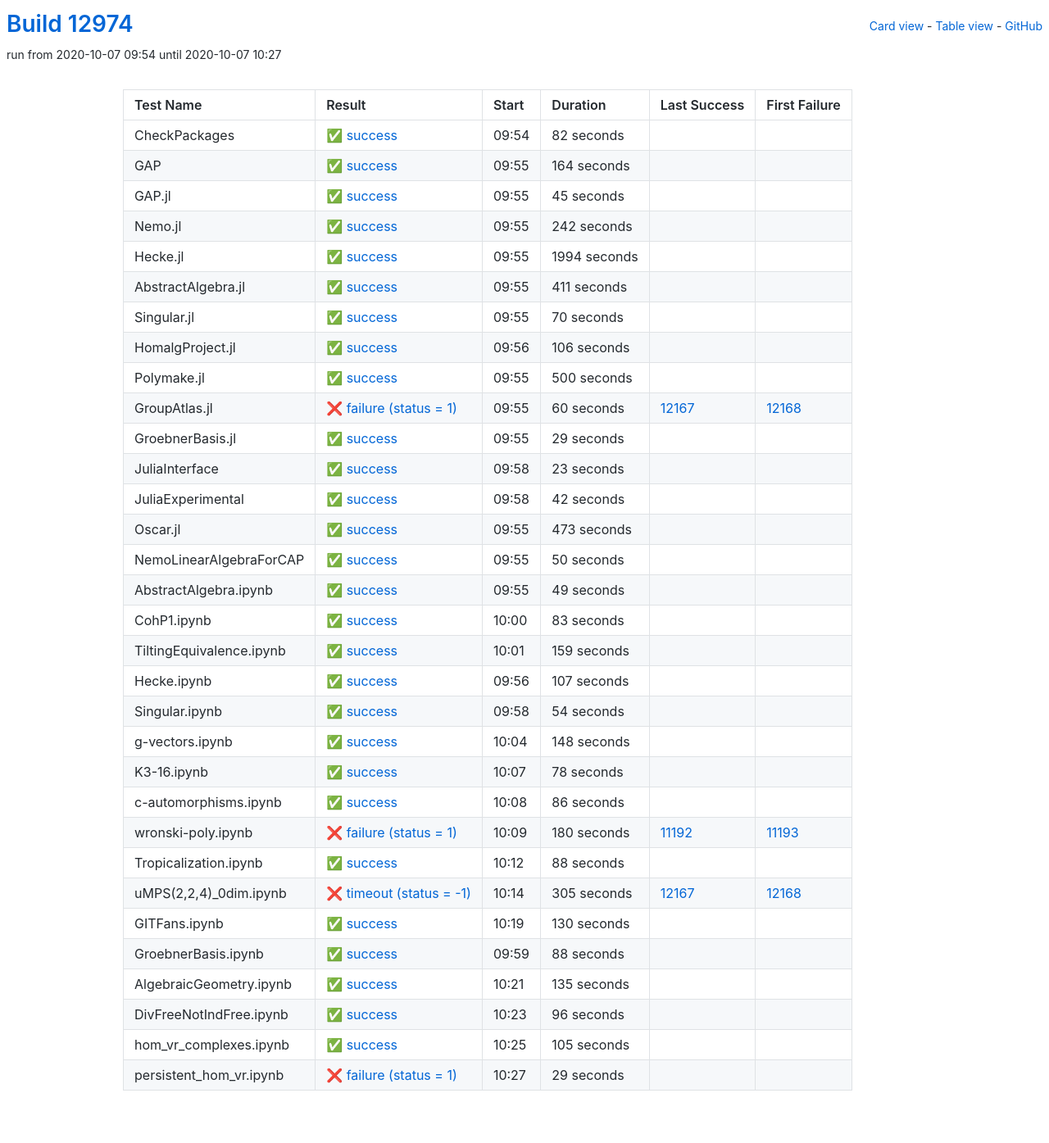
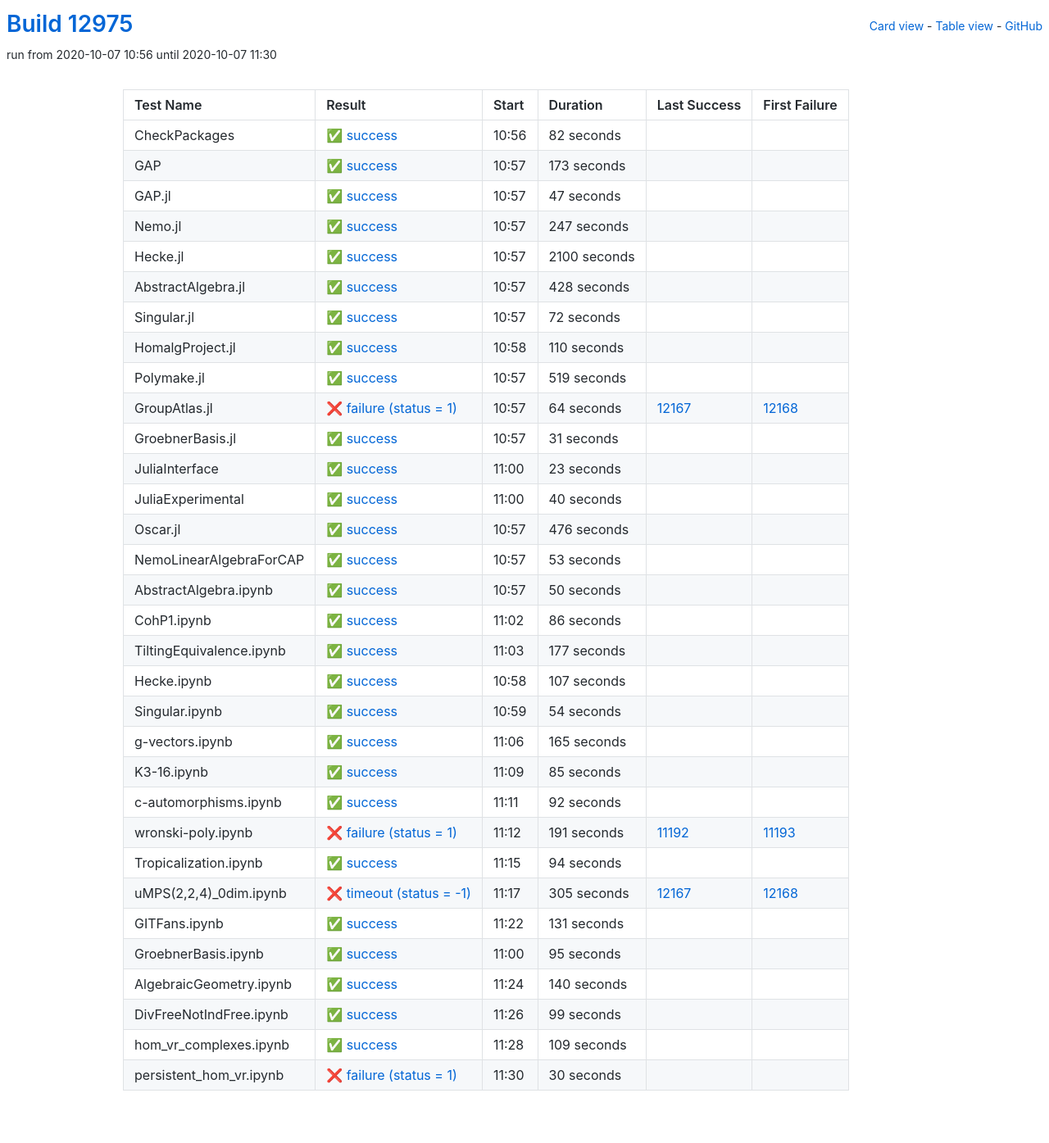
Before and after one commit to oscar-system/oscar-ci-status, a Jekyll site: the page built from table.html, in a window 1280 px wide. Shown: the whole page at 82% size. Built offline with Jekyll 4.4.1, drawn with Linux system fonts in a browser that asks for light colours.

Commit message:
Build #12975

```diff
--- a/_data/ci.yml
+++ b/_data/ci.yml
@@ -1,6 +1,6 @@
 ---
-build: 12974
-build_url: https://oscarci.mathematik.uni-kl.de/job/oscar/12974/
+build: 12975
+build_url: https://oscarci.mathematik.uni-kl.de/job/oscar/12975/
 job: oscar
 organization: oscar-system
 repo: oscar-ci-status
@@ -8,8 +8,8 @@
 tests:
 - name: CheckPackages
   id: checkpackages
-  log: https://oscarci.mathematik.uni-kl.de/job/oscar/12974/artifact/logs/build-12974/CheckPackages.log
-  start: 2020-10-07 09:54
+  log: https://oscarci.mathematik.uni-kl.de/job/oscar/12975/artifact/logs/build-12975/CheckPackages.log
+  start: 2020-10-07 10:56
   success: true
   exitcode: 0
   status: success
@@ -20,128 +20,128 @@
   first_failure_url:
 - name: GAP
   id: gap
-  log: https://oscarci.mathematik.uni-kl.de/job/oscar/12974/artifact/logs/build-12974/GAP.log
-  start: 2020-10-07 09:55
+  log: https://oscarci.mathematik.uni-kl.de/job/oscar/12975/artifact/logs/build-12975/GAP.log
+  start: 2020-10-07 10:57
   success: true
   exitcode: 0
   status: success
-  duration: 164
+  duration: 173
   last_success: false
   last_success_url:
   first_failure: false
   first_failure_url:
 - name: GAP.jl
   id: gap-jl
-  log: https://oscarci.mathematik.uni-kl.de/job/oscar/12974/artifact/logs/build-12974/GAP.jl.log
-  start: 2020-10-07 09:55
+  log: https://oscarci.mathematik.uni-kl.de/job/oscar/12975/artifact/logs/build-12975/GAP.jl.log
+  start: 2020-10-07 10:57
   success: true
   exitcode: 0
   status: success
-  duration: 45
+  duration: 47
   last_success: false
   last_success_url:
   first_failure: false
   first_failure_url:
 - name: Nemo.jl
   id: nemo-jl
-  log: https://oscarci.mathematik.uni-kl.de/job/oscar/12974/artifact/logs/build-12974/Nemo.jl.log
-  start: 2020-10-07 09:55
+  log: https://oscarci.mathematik.uni-kl.de/job/oscar/12975/artifact/logs/build-12975/Nemo.jl.log
+  start: 2020-10-07 10:57
   success: true
   exitcode: 0
   status: success
-  duration: 242
+  duration: 247
   last_success: false
   last_success_url:
   first_failure: false
   first_failure_url:
 - name: Hecke.jl
   id: hecke-jl
-  log: https://oscarci.mathematik.uni-kl.de/job/oscar/12974/artifact/logs/build-12974/Hecke.jl.log
-  start: 2020-10-07 09:55
+  log: https://oscarci.mathematik.uni-kl.de/job/oscar/12975/artifact/logs/build-12975/Hecke.jl.log
+  start: 2020-10-07 10:57
   success: true
   exitcode: 0
   status: success
-  duration: 1994
+  duration: 2100
   last_success: false
   last_success_url:
   first_failure: false
   first_failure_url:
 - name: AbstractAlgebra.jl
   id: abstractalgebra-jl
-  log: https://oscarci.mathematik.uni-kl.de/job/oscar/12974/artifact/logs/build-12974/AbstractAlgebra.jl.log
-  start: 2020-10-07 09:55
+  log: https://oscarci.mathematik.uni-kl.de/job/oscar/12975/artifact/logs/build-12975/AbstractAlgebra.jl.log
+  start: 2020-10-07 10:57
   success: true
   exitcode: 0
   status: success
-  duration: 411
+  duration: 428
   last_success: false
   last_success_url:
   first_failure: false
   first_failure_url:
 - name: Singular.jl
   id: singular-jl
-  log: https://oscarci.mathematik.uni-kl.de/job/oscar/12974/artifact/logs/build-12974/Singular.jl.log
-  start: 2020-10-07 09:55
+  log: https://oscarci.mathematik.uni-kl.de/job/oscar/12975/artifact/logs/build-12975/Singular.jl.log
+  start: 2020-10-07 10:57
   success: true
   exitcode: 0
   status: success
-  duration: 70
+  duration: 72
   last_success: false
   last_success_url:
   first_failure: false
   first_failure_url:
 - name: HomalgProject.jl
   id: homalgproject-jl
-  log: https://oscarci.mathematik.uni-kl.de/job/oscar/12974/artifact/logs/build-12974/HomalgProject.jl.log
-  start: 2020-10-07 09:56
+  log: https://oscarci.mathematik.uni-kl.de/job/oscar/12975/artifact/logs/build-12975/HomalgProject.jl.log
+  start: 2020-10-07 10:58
   success: true
   exitcode: 0
   status: success
-  duration: 106
+  duration: 110
   last_success: false
   last_success_url:
   first_failure: false
   first_failure_url:
 - name: Polymake.jl
   id: polymake-jl
-  log: https://oscarci.mathematik.uni-kl.de/job/oscar/12974/artifact/logs/build-12974/Polymake.jl.log
-  start: 2020-10-07 09:55
+  log: https://oscarci.mathematik.uni-kl.de/job/oscar/12975/artifact/logs/build-12975/Polymake.jl.log
+  start: 2020-10-07 10:57
   success: true
   exitcode: 0
   status: success
-  duration: 500
+  duration: 519
   last_success: false
   last_success_url:
   first_failure: false
   first_failure_url:
 - name: GroupAtlas.jl
   id: groupatlas-jl
-  log: https://oscarci.mathematik.uni-kl.de/job/oscar/12974/artifact/logs/build-12974/GroupAtlas.jl.log
-  start: 2020-10-07 09:55
+  log: https://oscarci.mathematik.uni-kl.de/job/oscar/12975/artifact/logs/build-12975/GroupAtlas.jl.log
+  start: 2020-10-07 10:57
   success: false
   exitcode: 1
   status: failure
-  duration: 60
+  duration: 64
   last_success: 12167
   last_success_url: https://oscarci.mathematik.uni-kl.de/job/oscar/12167/
   first_failure: 12168
   first_failure_url: https://oscarci.mathematik.uni-kl.de/job/oscar/12168/
 - name: GroebnerBasis.jl
   id: groebnerbasis-jl
-  log: https://oscarci.mathematik.uni-kl.de/job/oscar/12974/artifact/logs/build-12974/GroebnerBasis.jl.log
-  start: 2020-10-07 09:55
+  log: https://oscarci.mathematik.uni-kl.de/job/oscar/12975/artifact/logs/build-12975/GroebnerBasis.jl.log
+  start: 2020-10-07 10:57
   success: true
   exitcode: 0
   status: success
-  duration: 29
+  duration: 31
   last_success: false
   last_success_url:
   first_failure: false
   first_failure_url:
 - name: JuliaInterface
   id: juliainterface
-  log: https://oscarci.mathematik.uni-kl.de/job/oscar/12974/artifact/logs/build-12974/JuliaInterface.log
-  start: 2020-10-07 09:58
+  log: https://oscarci.mathematik.uni-kl.de/job/oscar/12975/artifact/logs/build-12975/JuliaInterface.log
+  start: 2020-10-07 11:00
   success: true
   exitcode: 0
   status: success
@@ -152,32 +152,44 @@
   first_failure_url:
 - name: JuliaExperimental
   id: juliaexperimental
-  log: https://oscarci.mathematik.uni-kl.de/job/oscar/12974/artifact/logs/build-12974/JuliaExperimental.log
-  start: 2020-10-07 09:58
+  log: https://oscarci.mathematik.uni-kl.de/job/oscar/12975/artifact/logs/build-12975/JuliaExperimental.log
+  start: 2020-10-07 11:00
   success: true
   exitcode: 0
   status: success
-  duration: 42
+  duration: 40
   last_success: false
   last_success_url:
   first_failure: false
   first_failure_url:
 - name: Oscar.jl
   id: oscar-jl
-  log: https://oscarci.mathematik.uni-kl.de/job/oscar/12974/artifact/logs/build-12974/Oscar.jl.log
-  start: 2020-10-07 09:55
+  log: https://oscarci.mathematik.uni-kl.de/job/oscar/12975/artifact/logs/build-12975/Oscar.jl.log
+  start: 2020-10-07 10:57
   success: true
   exitcode: 0
   status: success
-  duration: 473
+  duration: 476
   last_success: false
   last_success_url:
   first_failure: false
   first_failure_url:
 - name: NemoLinearAlgebraForCAP
   id: nemolinearalgebraforcap
-  log: https://oscarci.mathematik.uni-kl.de/job/oscar/12974/artifact/logs/build-12974/NemoLinearAlgebraForCAP.log
-  start: 2020-10-07 09:55
+  log: https://oscarci.mathematik.uni-kl.de/job/oscar/12975/artifact/logs/build-12975/NemoLinearAlgebraForCAP.log
+  start: 2020-10-07 10:57
+  success: true
+  exitcode: 0
+  status: success
+  duration: 53
+  last_success: false
+  last_success_url:
+  first_failure: false
+  first_failure_url:
+- name: AbstractAlgebra.ipynb
+  id: abstractalgebra-ipynb
+  log: https://oscarci.mathematik.uni-kl.de/job/oscar/12975/artifact/logs/build-12975/AbstractAlgebra.ipynb.log
+  start: 2020-10-07 10:57
   success: true
   exitcode: 0
   status: success
@@ -186,46 +198,34 @@
   last_success_url:
   first_failure: false
   first_failure_url:
-- name: AbstractAlgebra.ipynb
-  id: abstractalgebra-ipynb
-  log: https://oscarci.mathematik.uni-kl.de/job/oscar/12974/artifact/logs/build-12974/AbstractAlgebra.ipynb.log
-  start: 2020-10-07 09:55
+- name: CohP1.ipynb
+  id: cohp1-ipynb
+  log: https://oscarci.mathematik.uni-kl.de/job/oscar/12975/artifact/logs/build-12975/CohP1.ipynb.log
+  start: 2020-10-07 11:02
   success: true
   exitcode: 0
   status: success
-  duration: 49
-  last_success: false
-  last_success_url:
-  first_failure: false
-  first_failure_url:
-- name: CohP1.ipynb
-  id: cohp1-ipynb
-  log: https://oscarci.mathematik.uni-kl.de/job/oscar/12974/artifact/logs/build-12974/CohP1.ipynb.log
-  start: 2020-10-07 10:00
-  success: true
-  exitcode: 0
-  status: success
-  duration: 83
+  duration: 86
   last_success: false
   last_success_url:
   first_failure: false
   first_failure_url:
 - name: TiltingEquivalence.ipynb
   id: tiltingequivalence-ipynb
-  log: https://oscarci.mathematik.uni-kl.de/job/oscar/12974/artifact/logs/build-12974/TiltingEquivalence.ipynb.log
-  start: 2020-10-07 10:01
+  log: https://oscarci.mathematik.uni-kl.de/job/oscar/12975/artifact/logs/build-12975/TiltingEquivalence.ipynb.log
+  start: 2020-10-07 11:03
   success: true
   exitcode: 0
   status: success
-  duration: 159
+  duration: 177
   last_success: false
   last_success_url:
   first_failure: false
   first_failure_url:
 - name: Hecke.ipynb
   id: hecke-ipynb
-  log: https://oscarci.mathematik.uni-kl.de/job/oscar/12974/artifact/logs/build-12974/Hecke.ipynb.log
-  start: 2020-10-07 09:56
+  log: https://oscarci.mathematik.uni-kl.de/job/oscar/12975/artifact/logs/build-12975/Hecke.ipynb.log
+  start: 2020-10-07 10:58
   success: true
   exitcode: 0
   status: success
@@ -236,8 +236,8 @@
   first_failure_url:
 - name: Singular.ipynb
   id: singular-ipynb
-  log: https://oscarci.mathematik.uni-kl.de/job/oscar/12974/artifact/logs/build-12974/Singular.ipynb.log
-  start: 2020-10-07 09:58
+  log: https://oscarci.mathematik.uni-kl.de/job/oscar/12975/artifact/logs/build-12975/Singular.ipynb.log
+  start: 2020-10-07 10:59
   success: true
   exitcode: 0
   status: success
@@ -248,68 +248,68 @@
   first_failure_url:
 - name: g-vectors.ipynb
   id: g-vectors-ipynb
-  log: https://oscarci.mathematik.uni-kl.de/job/oscar/12974/artifact/logs/build-12974/g-vectors.ipynb.log
-  start: 2020-10-07 10:04
+  log: https://oscarci.mathematik.uni-kl.de/job/oscar/12975/artifact/logs/build-12975/g-vectors.ipynb.log
+  start: 2020-10-07 11:06
   success: true
   exitcode: 0
   status: success
-  duration: 148
+  duration: 165
   last_success: false
   last_success_url:
   first_failure: false
   first_failure_url:
 - name: K3-16.ipynb
   id: k3-16-ipynb
-  log: https://oscarci.mathematik.uni-kl.de/job/oscar/12974/artifact/logs/build-12974/K3-16.ipynb.log
-  start: 2020-10-07 10:07
+  log: https://oscarci.mathematik.uni-kl.de/job/oscar/12975/artifact/logs/build-12975/K3-16.ipynb.log
+  start: 2020-10-07 11:09
   success: true
   exitcode: 0
   status: success
-  duration: 78
+  duration: 85
   last_success: false
   last_success_url:
   first_failure: false
   first_failure_url:
 - name: c-automorphisms.ipynb
   id: c-automorphisms-ipynb
-  log: https://oscarci.mathematik.uni-kl.de/job/oscar/12974/artifact/logs/build-12974/c-automorphisms.ipynb.log
-  start: 2020-10-07 10:08
+  log: https://oscarci.mathematik.uni-kl.de/job/oscar/12975/artifact/logs/build-12975/c-automorphisms.ipynb.log
+  start: 2020-10-07 11:11
   success: true
   exitcode: 0
   status: success
-  duration: 86
+  duration: 92
   last_success: false
   last_success_url:
   first_failure: false
   first_failure_url:
 - name: wronski-poly.ipynb
   id: wronski-poly-ipynb
-  log: https://oscarci.mathematik.uni-kl.de/job/oscar/12974/artifact/logs/build-12974/wronski-poly.ipynb.log
-  start: 2020-10-07 10:09
+  log: https://oscarci.mathematik.uni-kl.de/job/oscar/12975/artifact/logs/build-12975/wronski-poly.ipynb.log
+  start: 2020-10-07 11:12
   success: false
   exitcode: 1
   status: failure
-  duration: 180
+  duration: 191
   last_success: 11192
   last_success_url: https://oscarci.mathematik.uni-kl.de/job/oscar/11192/
   first_failure: 11193
   first_failure_url: https://oscarci.mathematik.uni-kl.de/job/oscar/11193/
 - name: Tropicalization.ipynb
   id: tropicalization-ipynb
-  log: https://oscarci.mathematik.uni-kl.de/job/oscar/12974/artifact/logs/build-12974/Tropicalization.ipynb.log
-  start: 2020-10-07 10:12
+  log: https://oscarci.mathematik.uni-kl.de/job/oscar/12975/artifact/logs/build-12975/Tropicalization.ipynb.log
+  start: 2020-10-07 11:15
   success: true
   exitcode: 0
   status: success
-  duration: 88
+  duration: 94
   last_success: false
   last_success_url:
   first_failure: false
   first_failure_url:
 - name: uMPS(2,2,4)_0dim.ipynb
   id: umps-2-2-4-0dim-ipynb
-  log: https://oscarci.mathematik.uni-kl.de/job/oscar/12974/artifact/logs/build-12974/uMPS-2-2-4-_0dim.ipynb.log
-  start: 2020-10-07 10:14
+  log: https://oscarci.mathematik.uni-kl.de/job/oscar/12975/artifact/logs/build-12975/uMPS-2-2-4-_0dim.ipynb.log
+  start: 2020-10-07 11:17
   success: false
   exitcode: -1
   status: timeout
@@ -320,72 +320,72 @@
   first_failure_url: https://oscarci.mathematik.uni-kl.de/job/oscar/12168/
 - name: GITFans.ipynb
   id: gitfans-ipynb
-  log: https://oscarci.mathematik.uni-kl.de/job/oscar/12974/artifact/logs/build-12974/GITFans.ipynb.log
-  start: 2020-10-07 10:19
+  log: https://oscarci.mathematik.uni-kl.de/job/oscar/12975/artifact/logs/build-12975/GITFans.ipynb.log
+  start: 2020-10-07 11:22
   success: true
   exitcode: 0
   status: success
-  duration: 130
+  duration: 131
   last_success: false
   last_success_url:
   first_failure: false
   first_failure_url:
 - name: GroebnerBasis.ipynb
   id: groebnerbasis-ipynb
-  log: https://oscarci.mathematik.uni-kl.de/job/oscar/12974/artifact/logs/build-12974/GroebnerBasis.ipynb.log
-  start: 2020-10-07 09:59
+  log: https://oscarci.mathematik.uni-kl.de/job/oscar/12975/artifact/logs/build-12975/GroebnerBasis.ipynb.log
+  start: 2020-10-07 11:00
   success: true
   exitcode: 0
   status: success
-  duration: 88
+  duration: 95
   last_success: false
   last_success_url:
   first_failure: false
   first_failure_url:
 - name: AlgebraicGeometry.ipynb
   id: algebraicgeometry-ipynb
-  log: https://oscarci.mathematik.uni-kl.de/job/oscar/12974/artifact/logs/build-12974/AlgebraicGeometry.ipynb.log
-  start: 2020-10-07 10:21
+  log: https://oscarci.mathematik.uni-kl.de/job/oscar/12975/artifact/logs/build-12975/AlgebraicGeometry.ipynb.log
+  start: 2020-10-07 11:24
   success: true
   exitcode: 0
   status: success
-  duration: 135
+  duration: 140
   last_success: false
   last_success_url:
   first_failure: false
   first_failure_url:
 - name: DivFreeNotIndFree.ipynb
   id: divfreenotindfree-ipynb
-  log: https://oscarci.mathematik.uni-kl.de/job/oscar/12974/artifact/logs/build-12974/DivFreeNotIndFree.ipynb.log
-  start: 2020-10-07 10:23
+  log: https://oscarci.mathematik.uni-kl.de/job/oscar/12975/artifact/logs/build-12975/DivFreeNotIndFree.ipynb.log
+  start: 2020-10-07 11:26
   success: true
   exitcode: 0
   status: success
-  duration: 96
+  duration: 99
   last_success: false
   last_success_url:
   first_failure: false
   first_failure_url:
 - name: hom_vr_complexes.ipynb
   id: hom-vr-complexes-ipynb
-  log: https://oscarci.mathematik.uni-kl.de/job/oscar/12974/artifact/logs/build-12974/hom_vr_complexes.ipynb.log
-  start: 2020-10-07 10:25
+  log: https://oscarci.mathematik.uni-kl.de/job/oscar/12975/artifact/logs/build-12975/hom_vr_complexes.ipynb.log
+  start: 2020-10-07 11:28
   success: true
   exitcode: 0
   status: success
-  duration: 105
+  duration: 109
   last_success: false
   last_success_url:
   first_failure: false
   first_failure_url:
 - name: persistent_hom_vr.ipynb
   id: persistent-hom-vr-ipynb
-  log: https://oscarci.mathematik.uni-kl.de/job/oscar/12974/artifact/logs/build-12974/persistent_hom_vr.ipynb.log
-  start: 2020-10-07 10:27
+  log: https://oscarci.mathematik.uni-kl.de/job/oscar/12975/artifact/logs/build-12975/persistent_hom_vr.ipynb.log
+  start: 2020-10-07 11:30
   success: false
   exitcode: 1
   status: failure
-  duration: 29
+  duration: 30
   last_success: false
   last_success_url:
   first_failure: false
```
Also changed, not shown: README.md.
